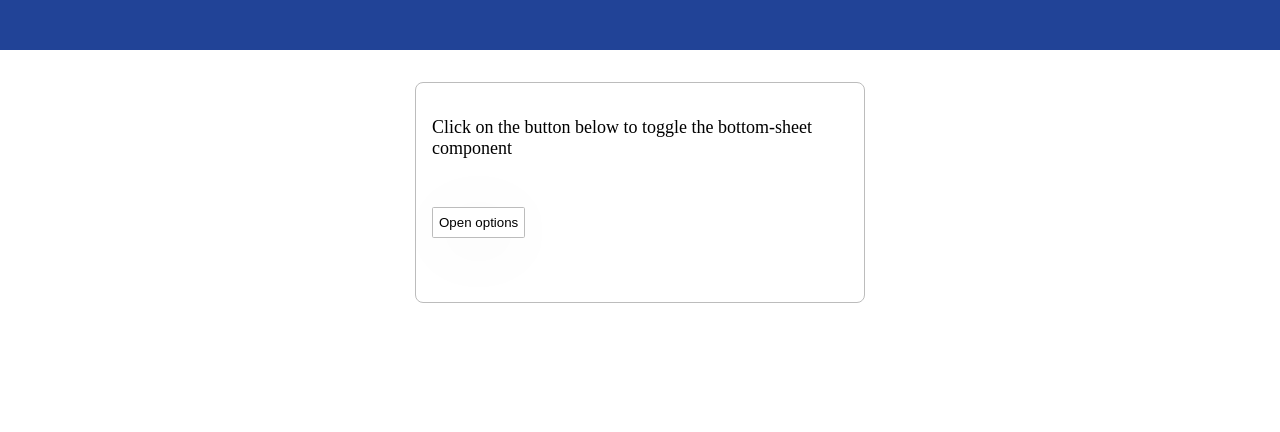
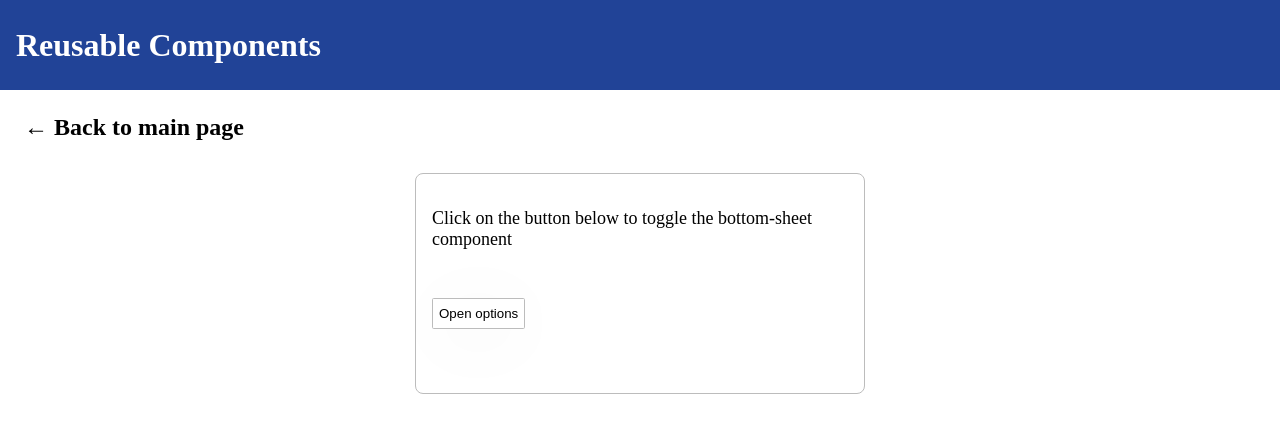
Before and after one commit to abhilashAntony/Reusable-Components, an Angular app: page /bottom-sheet in a window 1280 px wide. Shown: the top 432 px of the page. Built offline with nearby package versions, Linux system fonts and the light colour scheme.

Commit message:
Added navigation links

```diff
--- a/src/app/main-navigation/main-navigation.component.css
+++ b/src/app/main-navigation/main-navigation.component.css
@@ -43,7 +43,7 @@
 
 .component-link__bottom-sheet__title,
 .component-link__count-down-timer__title {
-  font-size: 2em;
+  font-size: 1.75em;
   text-align: center;
 }
 
--- a/src/app/main-page/main-page.component.css
+++ b/src/app/main-page/main-page.component.css
@@ -1,9 +1,18 @@
-* {
-    font-size: 16px;
+.toolbar {
+    top: 0;
+    left: 0;
+    min-width: 100%;
+    width: auto;
+    min-height: 50px;
+    height: auto;
+    padding-left: 1em;
+    background-color: #214397;
+    display: flex;
+    justify-content: flex-start;
 }
 
-.toolbar {
-    width: 100%;
-    height: 50px;
-    background-color: #214397;
+.toolbar h2 {
+    color: #FFFFFF;
+    font-size: 2em;
+    font-weight: 600;
 }
--- a/src/app/main-page/main-page.component.html
+++ b/src/app/main-page/main-page.component.html
@@ -1,2 +1,4 @@
-<div class="toolbar"></div>
+<div class="toolbar">
+    <h2>Reusable Components</h2>
+</div>
 <router-outlet></router-outlet>
--- a/src/app/resusable-pages/content-page/content-page.component.css
+++ b/src/app/resusable-pages/content-page/content-page.component.css
@@ -1,3 +1,8 @@
+.route__main-page {
+  margin: 1em;
+  cursor: pointer
+}
+
 .content-page {
   margin: 2em auto;
   padding: 1em;
--- a/src/app/resusable-pages/content-page/content-page.component.html
+++ b/src/app/resusable-pages/content-page/content-page.component.html
@@ -1,3 +1,7 @@
+<h2 class="route__main-page" routerLink="/">
+  &larr; Back to main page
+</h2>
+
 <ng-container *ngIf="bottomSheetContent$ | async as bottomSheetContent">
   <!-- Container for the toggle button -->
   <div class="content-page">
--- a/src/app/resusable-pages/count-down-timer/count-down-timer.component.css
+++ b/src/app/resusable-pages/count-down-timer/count-down-timer.component.css
@@ -1,3 +1,8 @@
+.route__main-page {
+  margin: 1em;
+  cursor: pointer
+}
+
 .timer-control {
   width: 300px;
   height: auto;
@@ -23,7 +28,7 @@
 .timer-control__input label {
   margin: auto 0.5em;
   font-size: 1.35em;
-    font-weight: 600;
+  text-align: center;
 }
 
 .timer-control__input__field {
@@ -75,5 +80,5 @@
 
 .timer-control__panel__toggle:hover,
 .timer-control__panel__reset:hover {
-    cursor:pointer
+  cursor: pointer
 }
--- a/src/app/resusable-pages/count-down-timer/count-down-timer.component.html
+++ b/src/app/resusable-pages/count-down-timer/count-down-timer.component.html
@@ -1,8 +1,11 @@
+<h2 class="route__main-page" routerLink="/">
+  &larr; Back to main page
+</h2>
 <div class="timer-control">
 
   <div class="timer-control__input">
     <label for="time_limit">
-      Time limit for the timer
+      Enter the time limit and press resume
     </label>
     <input class="timer-control__input__field" (input)="setTimer()" type="number" name="time_limit" [(ngModel)]="inputValue" [min]="0">
   </div>
```
Lines whose indentation alone changed are shown as unchanged.
